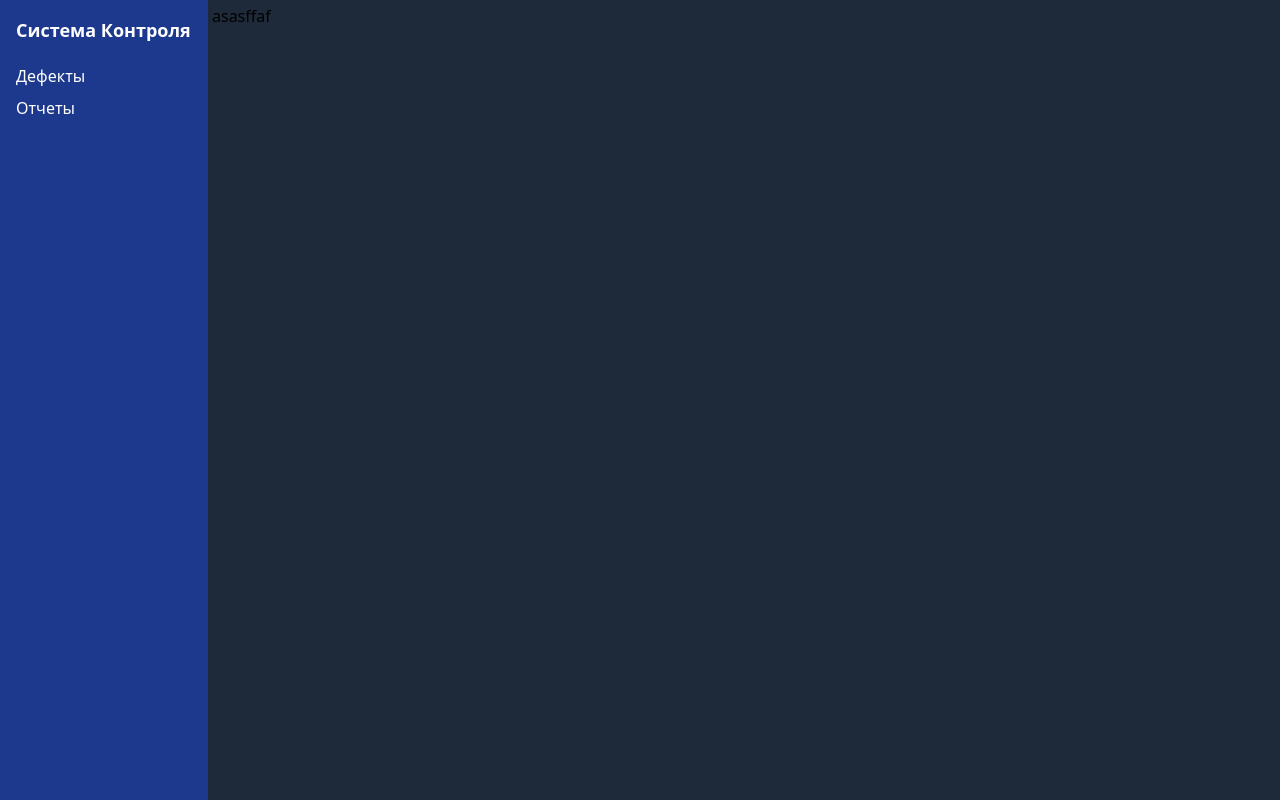
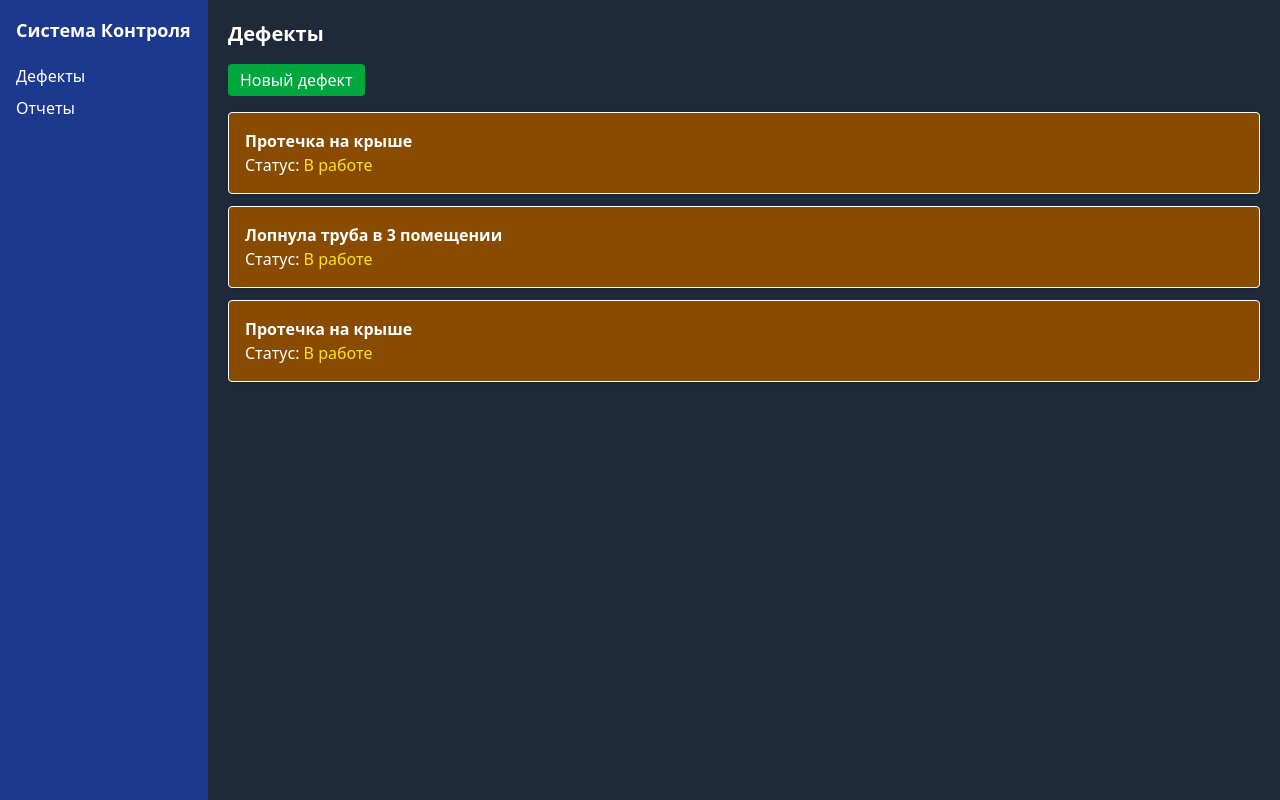
Before and after one commit to galaksss/pks-1-praktika, a React (Vite) app: page / in a window 1280 px wide. Built offline with nearby package versions, Linux system fonts and the light colour scheme.

Commit message:
сделал страницу дефектов

```diff
--- a/package.json
+++ b/package.json
@@ -13,6 +13,7 @@
     "@tailwindcss/vite": "^4.1.14",
     "react": "^19.1.1",
     "react-dom": "^19.1.1",
+    "react-router-dom": "^7.9.3",
     "tailwindcss": "^4.1.14"
   },
   "devDependencies": {
--- a/src/App.tsx
+++ b/src/App.tsx
@@ -1,10 +1,15 @@
+import DefectsPage from "./components/DefectsPage"
 import SidebarLayout from "./components/SidebarLayout"
-
+import { Routes, Route } from "react-router-dom"
 function App() {
 
   return (
     <>
-      <SidebarLayout />
+    <Routes>
+      <Route path="" element={<SidebarLayout />}>
+      <Route path="" element={<DefectsPage />} />
+      </Route>
+    </Routes>
     </>
   )
 }
--- /dev/null
+++ b/src/components/DefectsPage.tsx
@@ -0,0 +1,30 @@
+const DefectsPage: React.FC = () => {
+  return (
+    <div className="p-4 text-white">
+      <h1 className="text-xl font-bold mb-4">Дефекты</h1>
+      <button className="bg-green-600 px-3 py-1 rounded mb-4 cursor-pointer hover:bg-green-700">Новый дефект</button>
+      <div className="space-y-3">
+        <div className="border p-4 rounded shadow bg-yellow-800">
+          <h2 className="font-semibold">Протечка на крыше</h2>
+          <p>
+            Статус: <span className="text-yellow-300">В работе</span>
+          </p>
+        </div>
+        <div className="border p-4 rounded shadow bg-yellow-800">
+          <h2 className="font-semibold">Лопнула труба в 3 помещении</h2>
+          <p>
+            Статус: <span className="text-yellow-300">В работе</span>
+          </p>
+        </div>
+        <div className="border p-4 rounded shadow bg-yellow-800">
+          <h2 className="font-semibold">Протечка на крыше</h2>
+          <p>
+            Статус: <span className="text-yellow-300">В работе</span>
+          </p>
+        </div>
+      </div>
+    </div>
+  );
+};
+
+export default DefectsPage;
--- a/src/components/SidebarLayout.tsx
+++ b/src/components/SidebarLayout.tsx
@@ -1,3 +1,5 @@
+import { Outlet } from "react-router-dom";
+
 const SidebarLayout: React.FC = () => {
   return (
     <div className="flex h-screen">
@@ -8,7 +10,9 @@ const SidebarLayout: React.FC = () => {
           <a href="" className="hover:underline">Отчеты</a>
         </nav>
       </aside>
-        <main className="flex-1 bg-gray-800 p-1">asasffaf</main>
+        <main className="flex-1 bg-gray-800 p-1">
+          <Outlet />
+        </main>
     </div>
   )
 }
--- a/src/main.tsx
+++ b/src/main.tsx
@@ -1,7 +1,9 @@
-import { createRoot } from 'react-dom/client'
-import './index.css'
-import App from './App.tsx'
-
-createRoot(document.getElementById('root')!).render(
-    <App />
-)
+import { createRoot } from "react-dom/client";
+import "./index.css";
+import App from "./App.tsx";
+import { BrowserRouter } from "react-router-dom";
+createRoot(document.getElementById("root")!).render(
+    <BrowserRouter>
+        <App />
+    </BrowserRouter>
+);
```
Also changed, not shown: src/components/EditDefect.tsx (added), src/components/NewDefect.tsx (added), 1 other file (tests, documents, lock files or other folders).
